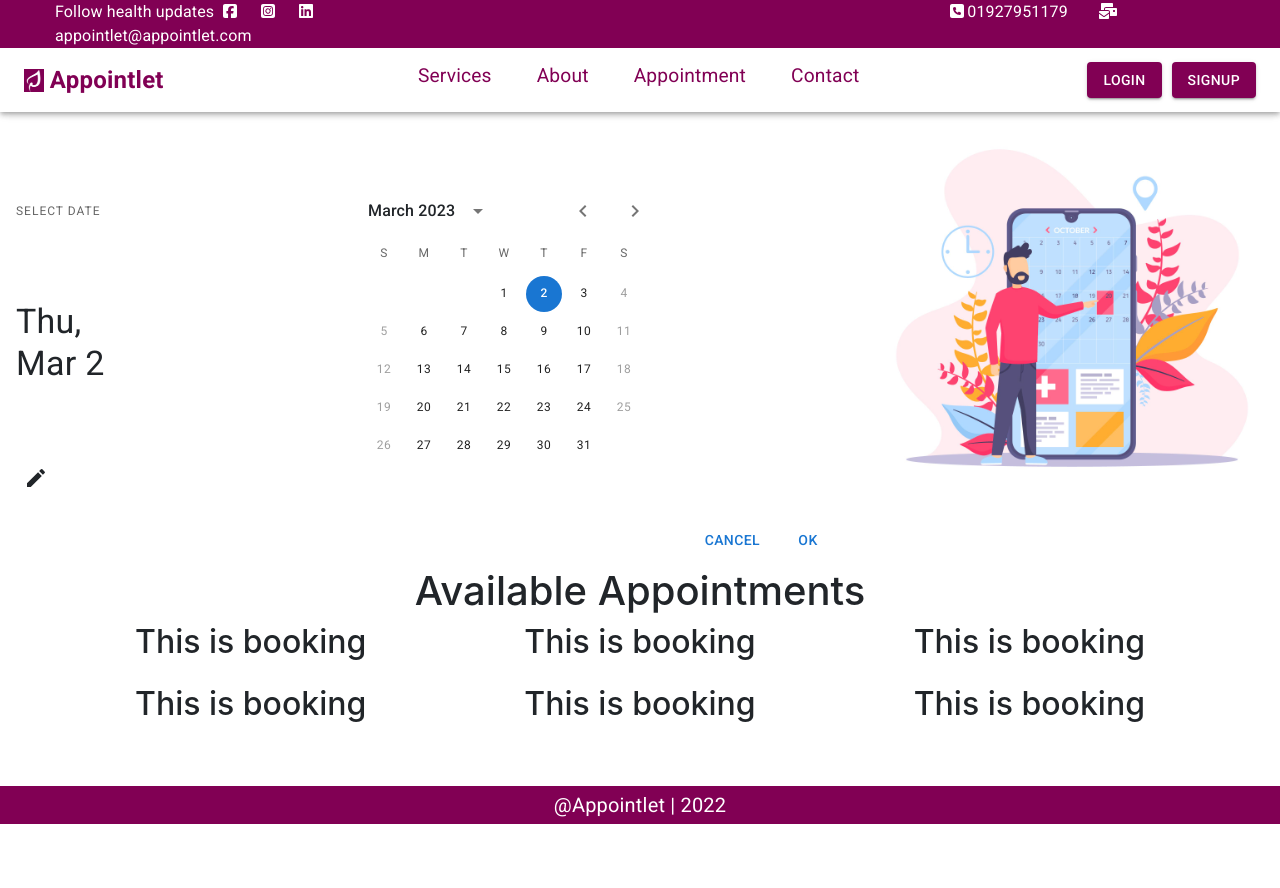
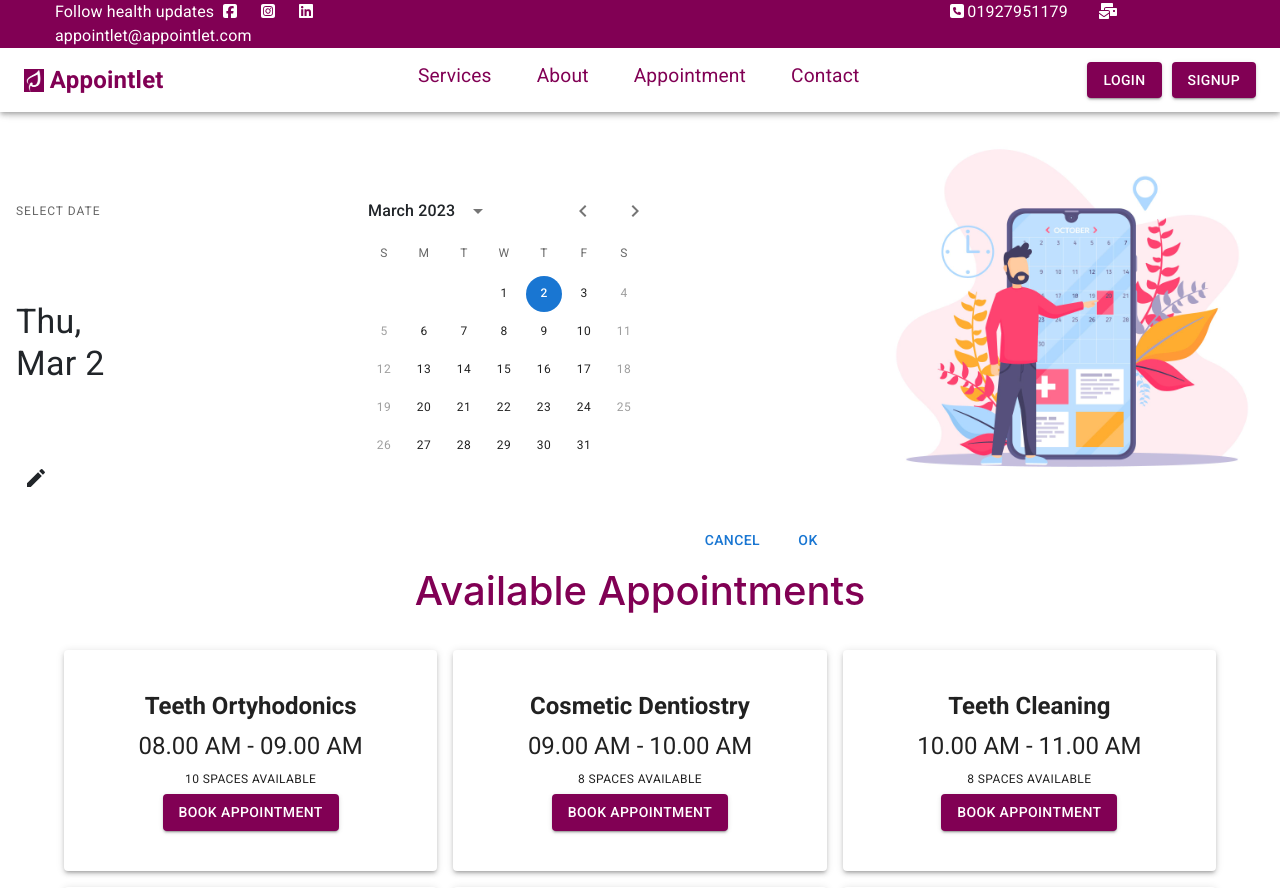
Before and after one commit to Mownitaa/Appointlet, a React (Create React App) app: page /about in a window 1280 px wide. Shown: the top 888 px of the page. Before the commit the page ends 824 px from the top, so only its background shows below. Built offline with nearby package versions, Linux system fonts and the light colour scheme.

Commit message:
modal added

```diff
--- a/src/Pages/Appointment/AvailableAppointments/AvailableAppointments.js
+++ b/src/Pages/Appointment/AvailableAppointments/AvailableAppointments.js
@@ -45,7 +45,12 @@
 const AvailableAppointments = ({date}) => {
   return (
     <Container>
-    <h1>Available Appointments</h1>
+    <h1 style={{
+                marginBottom:'35px',
+                color:'#810054'
+              }}  >
+       Available Appointments
+    </h1>
     <Grid container spacing={2}>
       {
         bookings.map(booking=> <Booking
--- a/src/Pages/Appointment/Booking/Booking.js
+++ b/src/Pages/Appointment/Booking/Booking.js
@@ -1,14 +1,41 @@
-import { Grid } from '@mui/material'
+import { Button, Grid, Typography } from '@mui/material'
 import React from 'react'
+import Paper from '@mui/material/Paper';
+import BookingModal from '../BookingModal/BookingModal';
 
 const Booking = ({booking}) => {
     const {name, time, space} = booking;
+const [openBooking, setBookingOpen] = React.useState(false);
+  const handleBookingOpen = () => setBookingOpen(true);
+  const handleBookingClose = () => setBookingOpen(false);
+
   return (
-        <Grid item xs={12} sm={6} md={4}>
-        <h2>This is booking</h2>
+       <>
+       <Grid item xs={12} sm={6} md={4}>
+            <Paper elevation={3}b sx={{py:5}}>
+                <Typography variant="h5" sx={{fontWeight:'bold'}}gutterBottom component="div">
+                    {name}
+                </Typography>
+                <Typography variant="h5" gutterBottom component="div">
+                    {time}
+                </Typography>
+                <Typography variant="caption" display="block" gutterBottom >
+                    {space} SPACES AVAILABLE
+                </Typography>
 
+                <Button onClick={handleBookingOpen} variant="contained"  style={{
+                backgroundColor:'#810054'
+              }} >
+                    Book Appointment
+                </Button>
+            </Paper>
       </Grid>
 
+      <BookingModal
+      openBooking={openBooking}
+      handleBookingClose={handleBookingClose}
+      ></BookingModal>
+      </>
   )
 }
 
--- /dev/null
+++ b/src/Pages/Appointment/BookingModal/BookingModal.js
@@ -0,0 +1,51 @@
+import React from 'react'
+import Backdrop from '@mui/material/Backdrop';
+import Box from '@mui/material/Box';
+import Modal from '@mui/material/Modal';
+import Fade from '@mui/material/Fade';
+import Typography from '@mui/material/Typography';
+
+const style = {
+  position: 'absolute',
+  top: '50%',
+  left: '50%',
+  transform: 'translate(-50%, -50%)',
+  width: 400,
+  bgcolor: 'background.paper',
+  border: '2px solid #000',
+  boxShadow: 24,
+  p: 4,
+};
+
+
+const BookingModal = ({openBooking,handleBookingClose}) => {
+
+  return (
+    <Modal
+    aria-labelledby="transition-modal-title"
+    aria-describedby="transition-modal-description"
+    open={openBooking}
+    onClose={handleBookingClose}
+    closeAfterTransition
+    slots={{ backdrop: Backdrop }}
+    slotProps={{
+      backdrop: {
+        timeout: 500,
+      },
+    }}
+  >
+    <Fade in={openBooking}>
+      <Box sx={style}>
+        <Typography id="transition-modal-title" variant="h6" component="h2">
+          Text in a modal
+        </Typography>
+        <Typography id="transition-modal-description" sx={{ mt: 2 }}>
+          Duis mollis, est non commodo luctus, nisi erat porttitor ligula.
+        </Typography>
+      </Box>
+    </Fade>
+  </Modal>
+  )
+}
+
+export default BookingModal
```
